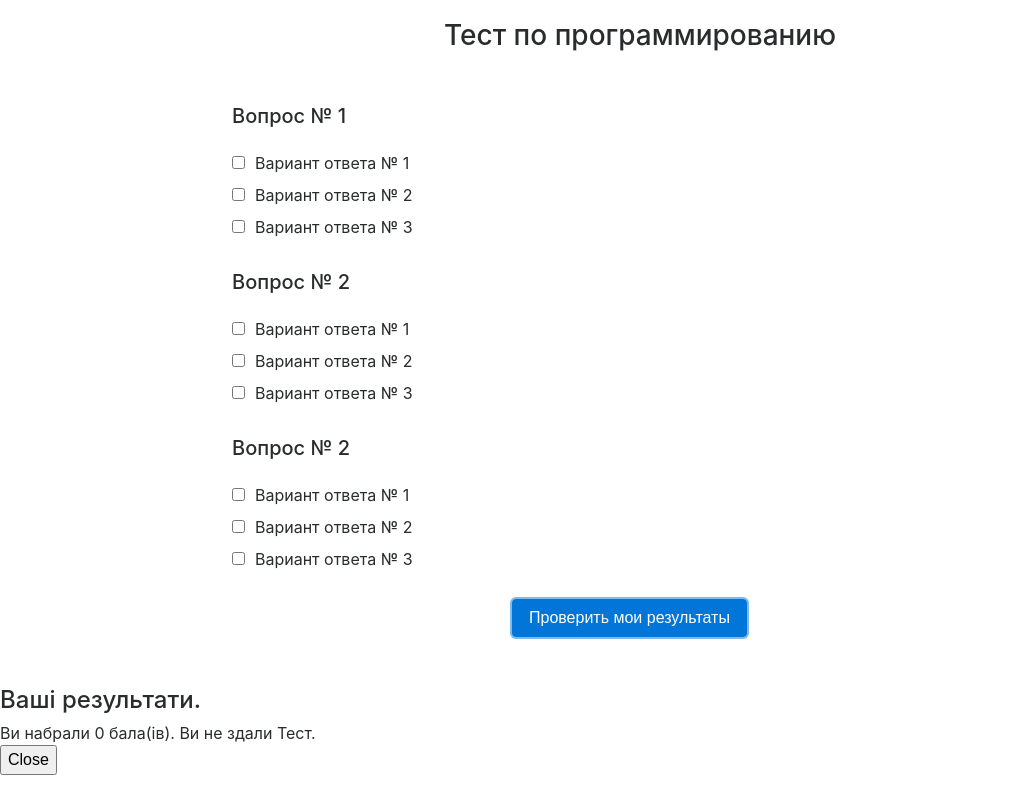
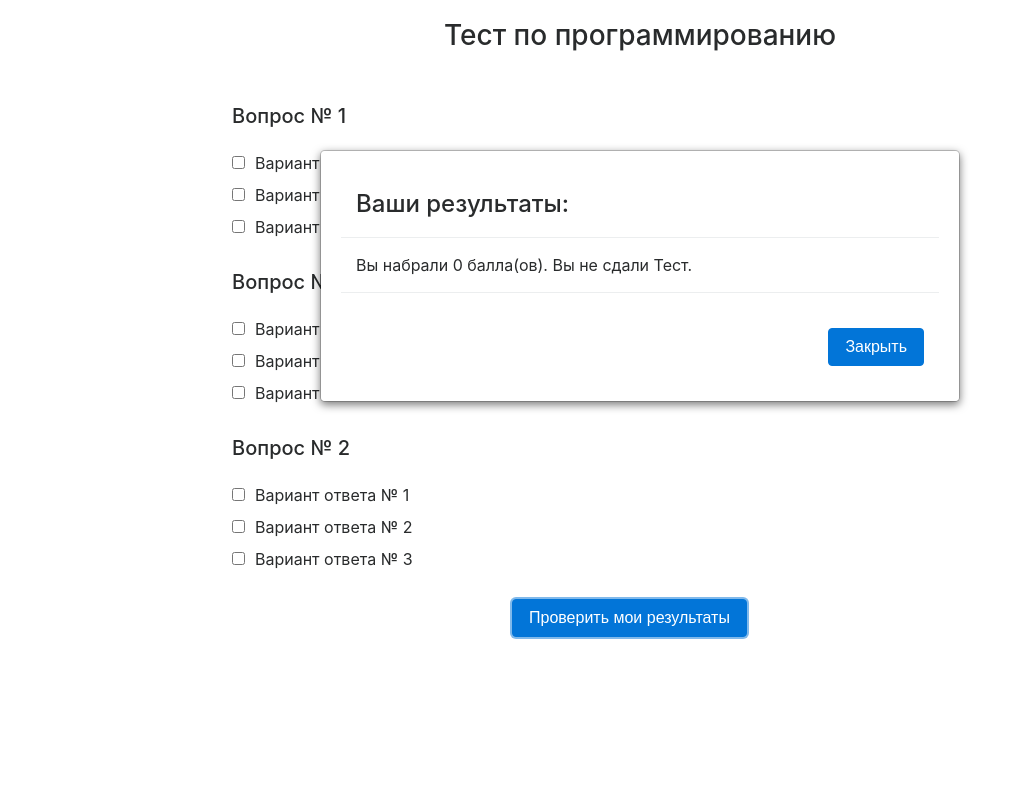
Before and after one commit to artyomrudavin/rudavin_js_13-14, a plain HTML site: page index.html in a window 1280 px wide. Both pictures are taken after a click on the button "Проверить мои результаты". Shown: the whole page, without its empty margins (0-1029 px from the left). Drawn offline with nearby package versions, Linux system fonts and the light colour scheme.

Commit message:
added css

```diff
--- a/css/style.css
+++ b/css/style.css
@@ -40,11 +40,15 @@ li:last-child {
 	display: block;
 }
 
-.modal-dialog {
-	margin-top: 150px;
+.modal .btn {
+	margin: 20px 0 0 0;
 }
 
 .modal-content {
+	margin: 0 auto;
+	padding: 20px;
+	width: 50%;
+	margin-top: 150px;
 	box-shadow: 0 3px 9px rgba(0,0,0,.5);
 }
 
--- a/index.html
+++ b/index.html
@@ -37,19 +37,19 @@
 		</form>
 	</div>
 
-	<div class="modale hide">
-		<div class="modale-wrapper">
-			<div class="modale-content">
-				<div class="modale-header">
-					<h4 class="modale-title">Ваші результати.</h4>
+	<div class="modal hide">
+		<div class="modal-wrapper">
+			<div class="modal-content">
+				<div class="modal-header">
+					<h4 class="modal-title">Ваши результаты:</h4>
 				</div>
-			</div>
-			<div class="modale-body">
+				<div class="modal-body">
 
-			</div>
+				</div>
 
-			<div class="modale-footer">
-				<button class="close-button">Close</button>
+				<div class="modal-footer">
+				<button class="close-button btn btn-primary">Закрыть</button>
+				</div>
 			</div>
 		</div>
 	</div>
--- a/js/script.js
+++ b/js/script.js
@@ -83,14 +83,14 @@ $(function(){
 		};
 
 		//показуємо результат
-		$(".modale").removeClass('hide');
-		var message = "Ви набрали ";
+		$(".modal").removeClass('hide');
+		var message = "Вы набрали ";
 		if (rez <= 3 ){
-			message = message + rez + " бала(ів). Ви не здали Тест.";
+			message = message + rez + " балла(ов). Вы не сдали Тест.";
 		} else{
-			message = message + rez + " бала(ів). Вітаємо! Ви здали Тест.";
+			message = message + rez + " балла(ов). Поздравляю! Вы сдали Тест.";
 		}
-		$('.modale-body').append(message);
+		$('.modal-body').append(message);
 
 	});
 
@@ -98,8 +98,8 @@ $(function(){
 	$('.close-button').click(function(event){
 		event.preventDefault();
 		$(":input").prop("checked", false);
-		$('.modale-body').empty();
-		$(".modale").addClass('hide');
+		$('.modal-body').empty();
+		$(".modal").addClass('hide');
 	});
 
 });
```
